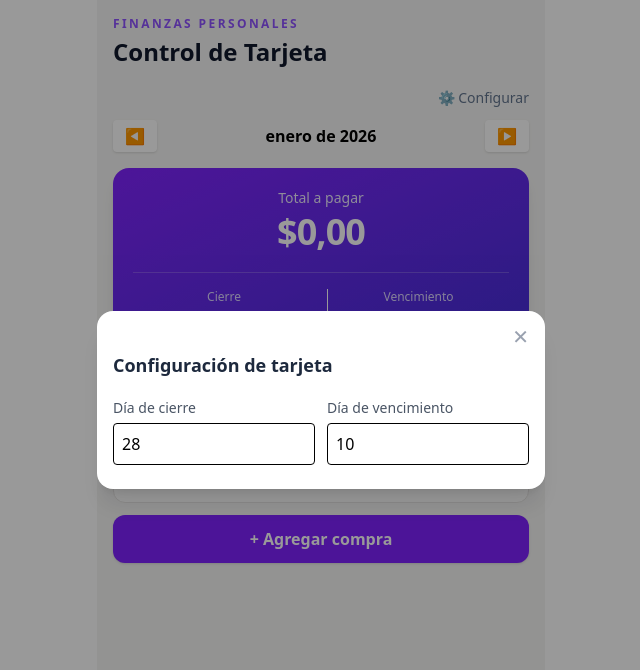
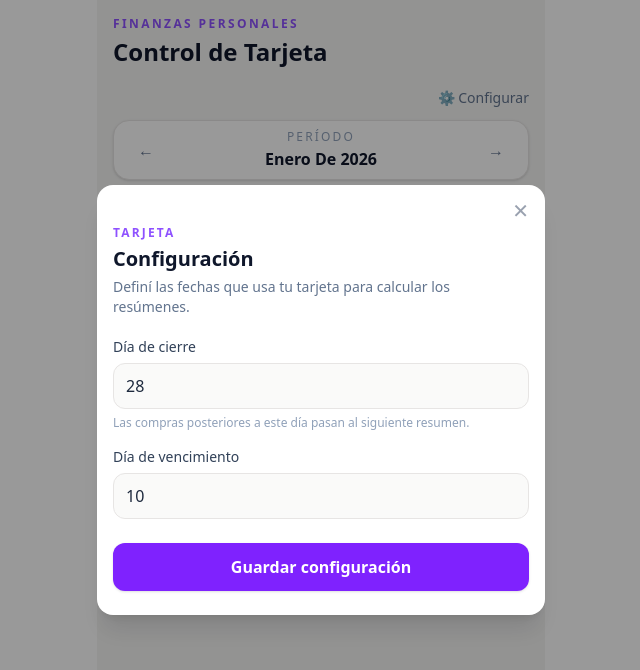
Before and after one commit to beenacoder/control-tarjeta, a React (Vite) app: page / in a window 1280 px wide. Both pictures are taken after a click on the button "⚙️ Configurar". Shown: the top 670 px of the page, without its empty margins (319-959 px from the left). Built offline with nearby package versions, Linux system fonts and the light colour scheme.

Commit message:
ajuste visual

```diff
--- a/src/components/ConfigTarjeta.jsx
+++ b/src/components/ConfigTarjeta.jsx
@@ -1,49 +1,103 @@
-export default function ConfigTarjeta({ config, onChange }) {
+import { useEffect, useState } from "react";
+
+export default function ConfigTarjeta({ config, onSave }) {
+  const [form, setForm] = useState(config);
+
+  useEffect(() => {
+    setForm(config);
+  }, [config]);
+
+  function guardar() {
+    const diaCierre = Number(form.diaCierre);
+    const diaVencimiento = Number(form.diaVencimiento);
+
+    if (
+      diaCierre < 1 ||
+      diaCierre > 31 ||
+      diaVencimiento < 1 ||
+      diaVencimiento > 31
+    ) {
+      alert("Los días deben estar entre 1 y 31");
+      return;
+    }
+
+    onSave({
+      diaCierre,
+      diaVencimiento,
+    });
+  }
+
+  const inputClass =
+    "w-full bg-stone-50 border border-stone-200 rounded-xl px-3 py-2.5 text-slate-800 outline-none focus:border-violet-400 focus:ring-2 focus:ring-violet-100 transition";
+
   return (
-    <div className="pb-2" >
-      <h3 className="text-lg font-semibold text-slate-800 mb-4">
-        Configuración de tarjeta
-      </h3>
+    <div className="pb-2">
+      <div className="mb-5">
+        <p className="text-xs uppercase tracking-[0.18em] text-violet-500 font-semibold">
+          Tarjeta
+        </p>
 
-      <div className="flex gap-3">
-        <div className="w-1/2">
-          <label className="text-sm text-gray-600">
+        <h3 className="text-xl font-bold text-slate-900 mt-1">
+          Configuración
+        </h3>
+
+        <p className="text-sm text-slate-500 mt-1">
+          Definí las fechas que usa tu tarjeta para calcular los resúmenes.
+        </p>
+      </div>
+
+      <div className="space-y-4">
+        <div>
+          <label className="block text-sm font-medium text-slate-700 mb-1.5">
             Día de cierre
           </label>
+
           <input
             type="number"
             min="1"
             max="31"
-            value={config.diaCierre}
+            value={form.diaCierre}
             onChange={e =>
-              onChange({
-                ...config,
-                diaCierre: Number(e.target.value),
+              setForm({
+                ...form,
+                diaCierre: e.target.value,
               })
             }
-            className="w-full border rounded p-2 mt-1"
+            className={inputClass}
           />
+
+          <p className="text-xs text-slate-400 mt-1.5">
+            Las compras posteriores a este día pasan al siguiente resumen.
+          </p>
         </div>
 
-        <div className="w-1/2">
-          <label className="text-sm text-gray-600">
+        <div>
+          <label className="block text-sm font-medium text-slate-700 mb-1.5">
             Día de vencimiento
           </label>
+
           <input
             type="number"
             min="1"
             max="31"
-            value={config.diaVencimiento}
+            value={form.diaVencimiento}
             onChange={e =>
-              onChange({
-                ...config,
-                diaVencimiento: Number(e.target.value),
+              setForm({
+                ...form,
+                diaVencimiento: e.target.value,
               })
             }
-            className="w-full border rounded p-2 mt-1"
+            className={inputClass}
           />
         </div>
+
+        <button
+          onClick={guardar}
+          className="w-full bg-violet-600 hover:bg-violet-700 text-white rounded-xl py-3 font-semibold shadow-sm transition mt-2"
+        >
+          Guardar configuración
+        </button>
       </div>
-    </div >
+    </div>
   );
 }
--- a/src/components/CuotasMes.jsx
+++ b/src/components/CuotasMes.jsx
@@ -1,50 +1,66 @@
 export default function CuotasMes({ cuotas }) {
   if (!cuotas.length) {
     return (
-      <div className="bg-white rounded-xl shadow p-6 text-center text-gray-400 mb-4">
+      <div className="bg-white rounded-2xl border border-stone-200 p-6 text-center text-gray-400 mb-4">
         No hay cuotas para este mes
       </div>
     );
   }
 
   return (
-    <div className="bg-white rounded-xl shadow mb-4 overflow-hidden">
-      <div className="px-4 py-3 border-b">
+    <div className="mb-4">
+      <div className="flex items-center justify-between mb-2 px-1">
         <h3 className="font-semibold text-slate-800">Cuotas del mes</h3>
+        <span className="text-xs text-slate-400">
+          {cuotas.length} {cuotas.length === 1 ? "compra" : "compras"}
+        </span>
       </div>
 
-      {cuotas.map(c => (
+      <div className="space-y-2">
+        {cuotas.map(c => {
+          const porcentaje = Math.round((c.nro / c.total) * 100);
+
+          return (
             <div
               key={c.id}
-          className="px-4 py-3 border-b last:border-b-0 flex justify-between items-center"
+              className="bg-white rounded-2xl border border-stone-200 p-4 shadow-sm"
             >
-          <div>
-            <div className="font-medium text-slate-800">
+              <div className="flex justify-between items-start gap-3">
+                <div className="min-w-0">
+                  <div className="font-semibold text-slate-800 truncate">
                     {c.descripcion}
                   </div>
 
-            <div className="text-sm text-gray-500 mt-1">
+                  <div className="text-sm text-slate-500 mt-1">
                     Cuota {c.nro} de {c.total}
                   </div>
                 </div>
 
-          <div className="text-right">
-            <div className="font-semibold text-slate-800">
+                <div className="font-bold text-slate-900 whitespace-nowrap">
                   ${c.monto.toLocaleString("es-AR", {
                     minimumFractionDigits: 2,
                     maximumFractionDigits: 2,
                   })}
                 </div>
+              </div>
 
-            {/* <button
-              onClick={() => onEliminar(c.compraId)}
-              className="text-xs text-gray-400 hover:text-red-500 mt-1"
-            >
-              Eliminar compra
-            </button> */}
+              <div className="mt-3">
+                <div className="h-1.5 bg-stone-100 rounded-full overflow-hidden">
+                  <div
+                    className="h-full bg-violet-500 rounded-full"
+                    style={{ width: `${porcentaje}%` }}
+                  />
+                </div>
+
+                <div className="flex justify-between text-xs text-slate-400 mt-1">
+                  <span>{porcentaje}% pagado</span>
+                  <span>{c.total - c.nro} restantes</span>
                 </div>
               </div>
-      ))}
+            </div>
+          );
+        })}
+      </div>
     </div>
   );
 }
--- a/src/components/MesSelector.jsx
+++ b/src/components/MesSelector.jsx
@@ -6,26 +6,34 @@ export default function MesSelector({ mes, setMes }) {
   }
 
   return (
-    <div className="flex justify-between items-center mb-4">
+    <div className="flex items-center justify-between bg-white border border-stone-200 rounded-2xl px-3 py-2 mb-4 shadow-sm">
       <button
         onClick={() => cambiarMes(-1)}
-        className="px-3 py-1 bg-white rounded shadow"
+        className="w-10 h-10 rounded-full flex items-center justify-center text-slate-500 hover:bg-violet-50 hover:text-violet-800 transition"
+        aria-label="Mes anterior"
       >
-        ◀
+        ←
       </button>
 
-      <div className="font-semibold">
-        {mes.toLocaleString("es-AR", {
-          month: "long",
-          year: "numeric",
-        })}
+      <div className="text-center">
+        <div className="text-xs uppercase tracking-[0.18em] text-slate-400">
+          Período
+        </div>
+
+        <div className="font-semibold text-slate-900 capitalize mt-0.5">
+          {mes.toLocaleString("es-AR", {
+            month: "long",
+            year: "numeric",
+          })}
+        </div>
       </div>
 
       <button
         onClick={() => cambiarMes(1)}
-        className="px-3 py-1 bg-white rounded shadow"
+        className="w-10 h-10 rounded-full flex items-center justify-center text-slate-500 hover:bg-violet-50 hover:text-violet-800 transition"
+        aria-label="Mes siguiente"
       >
-        ▶
+        →
       </button>
     </div>
   );
--- a/src/components/NuevaCompra.jsx
+++ b/src/components/NuevaCompra.jsx
@@ -17,6 +17,14 @@ export default function NuevaCompra({ onAdd, compraEditando, onEdit }) {
         cuotas: compraEditando.cuotas,
         cuotaActual: compraEditando.cuotaActual,
         fechaCompra: compraEditando.fechaCompra,
+      });
+    } else {
+      setForm({
+        descripcion: "",
+        monto: "",
+        cuotas: "",
+        cuotaActual: "1",
+        fechaCompra: "",
       });
     }
   }, [compraEditando]);
@@ -48,7 +56,7 @@ export default function NuevaCompra({ onAdd, compraEditando, onEdit }) {
 
     const datosCompra = {
       id: compraEditando ? compraEditando.id : crypto.randomUUID(),
-      descripcion: form.descripcion,
+      descripcion: form.descripcion.trim(),
       monto,
       cuotas,
       cuotaActual,
@@ -64,63 +72,124 @@ export default function NuevaCompra({ onAdd, compraEditando, onEdit }) {
     limpiarFormulario();
   }
 
+  const inputClass =
+    "w-full bg-stone-50 border border-stone-200 rounded-xl px-3 py-2.5 text-slate-800 outline-none focus:border-violet-400 focus:ring-2 focus:ring-violet-100 transition";
+
   return (
     <div className="pb-2">
-      <h3 className="font-semibold mb-3">
-        {compraEditando ? "Editar compra" : "Nueva compra"}
+      <div className="mb-5">
+        <p className="text-xs uppercase tracking-[0.18em] text-violet-500 font-semibold">
+          {compraEditando ? "Actualizar" : "Nueva"}
+        </p>
+
+        <h3 className="text-xl font-bold text-slate-900 mt-1">
+          {compraEditando ? "Editar compra" : "Agregar compra"}
         </h3>
+
+        <p className="text-sm text-slate-500 mt-1">
+          {compraEditando
+            ? "Modificá los datos que necesites."
+            : "Cargá los datos de la compra y sus cuotas."}
+        </p>
+      </div>
+
+      <div className="space-y-4">
+        <div>
+          <label className="block text-sm font-medium text-slate-700 mb-1.5">
+            Descripción
+          </label>
 
           <input
             type="text"
-        placeholder="Descripción"
+            placeholder="Ej. Notebook"
             value={form.descripcion}
-        onChange={e => setForm({ ...form, descripcion: e.target.value })}
-        className="w-full border rounded p-2 mb-2"
+            onChange={e =>
+              setForm({ ...form, descripcion: e.target.value })
+            }
+            className={inputClass}
           />
+        </div>
+
+        <div>
+          <label className="block text-sm font-medium text-slate-700 mb-1.5">
+            Monto por cuota
+          </label>
+
+          <div className="relative">
+            <span className="absolute left-3 top-1/2 -translate-y-1/2 text-slate-400">
+              $
+            </span>
 
             <input
               type="number"
-        placeholder="Monto por cuota"
+              min="0"
+              step="0.01"
+              placeholder="0,00"
               value={form.monto}
-        onChange={e => setForm({ ...form, monto: e.target.value })}
-        className="w-full border rounded p-2 mb-2"
+              onChange={e =>
+                setForm({ ...form, monto: e.target.value })
+              }
+              className={`${inputClass} pl-7`}
             />
+          </div>
+        </div>
 
-      <div className="flex gap-2 mb-2">
-        <input
-          type="number"
-          min="1"
-          placeholder="Cuota actual"
-          value={form.cuotaActual}
-          onChange={e => setForm({ ...form, cuotaActual: e.target.value })}
-          className="w-1/2 border rounded p-2"
-        />
+        <div className="grid grid-cols-2 gap-3">
+          <div>
+            <label className="block text-sm font-medium text-slate-700 mb-1.5">
+              Cuota actual
+            </label>
 
             <input
               type="number"
               min="1"
-          placeholder="Total cuotas"
-          value={form.cuotas}
-          onChange={e => setForm({ ...form, cuotas: e.target.value })}
-          className="w-1/2 border rounded p-2"
+              value={form.cuotaActual}
+              onChange={e =>
+                setForm({ ...form, cuotaActual: e.target.value })
+              }
+              className={inputClass}
             />
           </div>
 
-      <label className="text-sm text-gray-600">Fecha de compra</label>
+          <div>
+            <label className="block text-sm font-medium text-slate-700 mb-1.5">
+              Total cuotas
+            </label>
+
+            <input
+              type="number"
+              min="1"
+              value={form.cuotas}
+              onChange={e =>
+                setForm({ ...form, cuotas: e.target.value })
+              }
+              className={inputClass}
+            />
+          </div>
+        </div>
+
+        <div>
+          <label className="block text-sm font-medium text-slate-700 mb-1.5">
+            Fecha de compra
+          </label>
 
           <input
             type="date"
             value={form.fechaCompra}
-        onChange={e => setForm({ ...form, fechaCompra: e.target.value })}
-        className="w-full border rounded p-2 mb-3"
+            onChange={e =>
+              setForm({ ...form, fechaCompra: e.target.value })
+            }
+            className={inputClass}
           />
+        </div>
 
         <button
           onClick={submit}
-        className="w-full bg-blue-600 text-white rounded-lg py-2 font-medium"
+          className="w-full bg-violet-600 hover:bg-violet-700 text-white rounded-xl py-3 font-semibold shadow-sm transition mt-2"
         >
-        {compraEditando ? "Guardar cambios" : "Agregar"}
+          {compraEditando ? "Guardar cambios" : "Agregar compra"}
         </button>
+      </div>
     </div>
   );
 }
```
Also changed, not shown: src/components/ListadoCompras.jsx (+29 -21 lines). Lines whose indentation alone changed are shown as unchanged.
